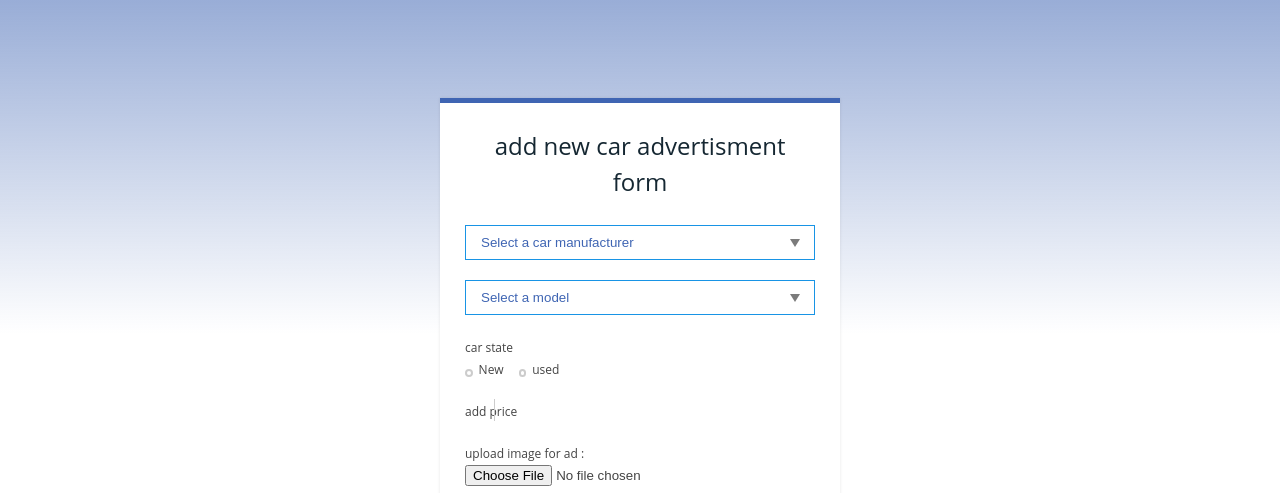
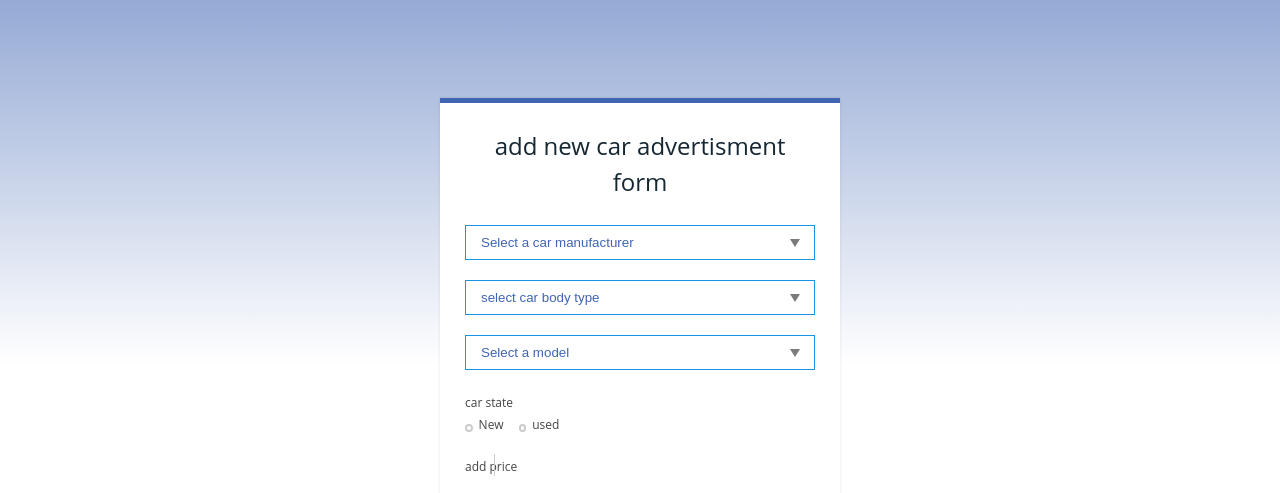
Before and after one commit to salviosage/AutoMart, a plain HTML site: page UI/pages/newproduct.html in a window 1280 px wide. Shown: the part 294-787 px from the top of the page. Drawn offline with Linux system fonts and the light colour scheme.

Commit message:
feature(newproduct):add car body type option
add select oprtion for body type and finish up new product page

[Finish #165946827]

```diff
--- a/UI/pages/newproduct.html
+++ b/UI/pages/newproduct.html
@@ -60,6 +60,18 @@
                                                     </select>
                                                     <div class="select_arrow"></div>
                                                   </div>
+
+
+                                                  <div class="input_field select_option">
+                                                        <select>
+                                                          <option>select car body type</option>
+                                                          <option>trailer</option>
+                                                          <option>truck</option>
+                                                          <option>van</option>
+                                                          <option>car</option>
+                                                        </select>
+                                                        <div class="select_arrow"></div>
+                                                      </div>
                                                   <div class="input_field select_option">
                                                         <select>
                                                           <option>Select a model</option>
```
